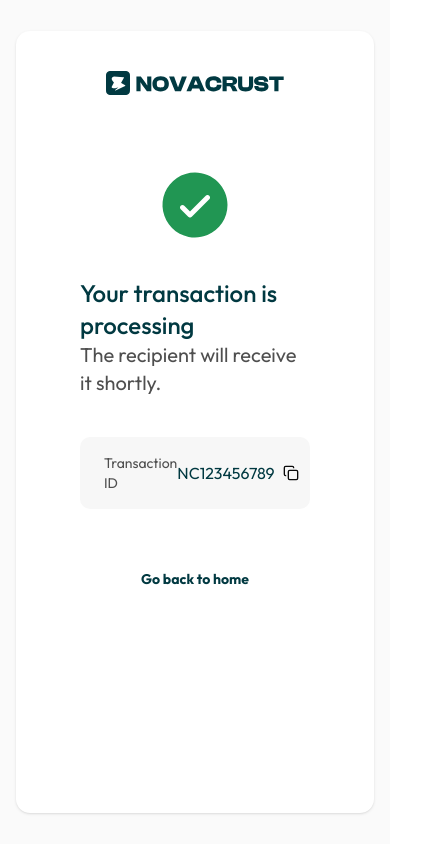
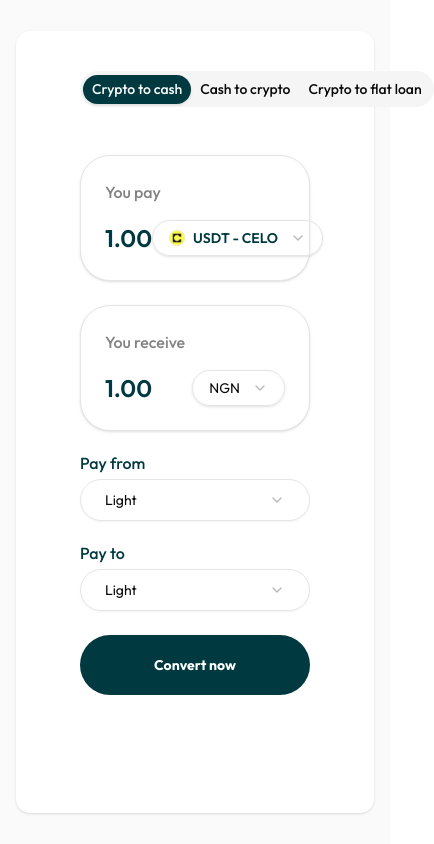
Before and after one commit to ashiruhammed/novacrust-test, a Next.js app: page / in a window 390 px wide. Shown: the whole page, 434 px wide, since content can reach past the window. Built offline with nearby package versions, Linux system fonts and the light colour scheme.

Commit message:
implement multi-step form for crypto transactions with react-hook-form integration

```diff
--- a/src/app/page.tsx
+++ b/src/app/page.tsx
@@ -1,17 +1,45 @@
+'use client';
+import React from 'react';
 import CryptoSwap from '@/components/widgets/crypto-swap';
 import EthAddress from '@/components/widgets/eth-address';
 import RecepientDetails from '@/components/widgets/recipient-detaills';
 import TransactionCompleted from '@/components/widgets/transaction-completed';
+import { useForm, FormProvider } from 'react-hook-form';
 
 export default function Home() {
+  const method = useForm();
+  const [step, setStep] = React.useState(1);
+
+  const goToNextStep = () => {
+    setStep((current) => Math.min(current + 1, 4));
+  };
+
+  const goToPrevStep = () => {
+    setStep((current) => Math.max(current - 1, 1));
+  };
+
+  const restartFlow = () => {
+    method.reset();
+    setStep(1);
+  };
+
   return (
     <div className='flex min-h-screen items-center px-4 justify-center bg-zinc-50 font-sans dark:bg-black'>
-      <main className='shadow py-10 px-16 h-[782px] rounded-xl md:min-h-[782px] bg-white w-full max-w-2xl'>
-        {/* <CryptoSwap /> */}
-        {/* <RecepientDetails /> */}
-        {/* <EthAddress /> */}
-        <TransactionCompleted />
-      </main>
+      <FormProvider {...method}>
+        <main className='shadow py-10 px-16 h-[782px] rounded-xl md:min-h-[782px] bg-white w-full max-w-2xl'>
+          {step === 1 && <CryptoSwap onNextStep={goToNextStep} />}
+          {step === 2 && (
+            <RecepientDetails
+              onNextStep={goToNextStep}
+              onPrevStep={goToPrevStep}
+            />
+          )}
+          {step === 3 && (
+            <EthAddress onNextStep={goToNextStep} onPrevStep={goToPrevStep} />
+          )}
+          {step === 4 && <TransactionCompleted onRestart={restartFlow} />}
+        </main>
+      </FormProvider>
     </div>
   );
 }
--- a/src/components/tabs/crypto-cash.tsx
+++ b/src/components/tabs/crypto-cash.tsx
@@ -7,6 +7,7 @@
 import TonIcon from '../icons/ton-icon';
 import { Button } from '../ui/button';
 import { Label } from '../ui/label';
+import { useFormContext } from 'react-hook-form';
 import {
   Select,
   SelectContent,
@@ -39,9 +40,25 @@
   },
 ];
 
-export function CryptoCash() {
-  const [selectedToken, setSelectedToken] = React.useState(tokenOptions[0].id);
+type CryptoCashProps = {
+  onNextStep?: () => void;
+};
+
+export function CryptoCash({ onNextStep }: CryptoCashProps) {
+  const { register, setValue, watch } = useFormContext();
   const [query, setQuery] = React.useState('');
+
+  React.useEffect(() => {
+    setValue('payToken', tokenOptions[0].id);
+    setValue('receiveCurrency', 'naira');
+    setValue('payFrom', 'light');
+    setValue('payTo', 'light');
+  }, [setValue]);
+
+  const selectedToken = watch('payToken') ?? tokenOptions[0].id;
+  const receiveCurrency = watch('receiveCurrency') ?? 'naira';
+  const payFrom = watch('payFrom') ?? 'light';
+  const payTo = watch('payTo') ?? 'light';
 
   const selectedOption = React.useMemo(
     () => tokenOptions.find((option) => option.id === selectedToken),
@@ -63,7 +80,9 @@
         <div className='flex-row flex items-center justify-between'>
           <h1 className='text-2xl font-semibold text-primary'>1.00</h1>
 
-          <Select value={selectedToken} onValueChange={setSelectedToken}>
+          <Select
+            value={selectedToken}
+            onValueChange={(value) => setValue('payToken', value)}>
             <SelectTrigger className='flex items-center gap-3 rounded-2xl border px-4 py-3 text-left shadow-sm'>
               <SelectValue
                 aria-label={selectedOption?.label.split('-')[0]}
@@ -100,26 +119,40 @@
               </div>
             </SelectContent>
           </Select>
+          <input
+            type='hidden'
+            {...register('payToken')}
+            value={selectedToken}
+          />
         </div>
       </div>
       <div className='space-y-4 rounded-[30px] border bg-white p-6 shadow-sm'>
         <p className='font-medium text-popover-foreground'>You receive</p>
         <div className='flex-row flex items-center justify-between'>
           <h1 className='text-2xl font-semibold text-primary'>1.00</h1>
-          <Select>
+          <Select
+            value={receiveCurrency}
+            onValueChange={(value) => setValue('receiveCurrency', value)}>
             <SelectTrigger className='flex items-center gap-3  rounded-2xl border px-4 py-3 text-left shadow-sm'>
-              <SelectValue placeholder='NGN' defaultValue={'naira'} />
+              <SelectValue placeholder='NGN' />
             </SelectTrigger>
             <SelectContent>
               <SelectItem value='naira'>NGN</SelectItem>
             </SelectContent>
           </Select>
+          <input
+            type='hidden'
+            {...register('receiveCurrency')}
+            value={receiveCurrency}
+          />
         </div>
       </div>
 
       <div className='space-y-2'>
         <Label className='text-primary font-medium'>Pay from</Label>
-        <Select>
+        <Select
+          value={payFrom}
+          onValueChange={(value) => setValue('payFrom', value)}>
           <SelectTrigger className='w-full py-5 px-6 rounded-full'>
             <SelectValue
               placeholder='Theme'
@@ -132,10 +165,13 @@
             <SelectItem value='system'>System</SelectItem>
           </SelectContent>
         </Select>
+        <input type='hidden' {...register('payFrom')} value={payFrom} />
       </div>
       <div className='space-y-2'>
         <Label className='text-primary font-medium'>Pay to</Label>
-        <Select>
+        <Select
+          value={payTo}
+          onValueChange={(value) => setValue('payTo', value)}>
           <SelectTrigger className='w-full py-5 px-6 rounded-full'>
             <SelectValue
               placeholder='Theme'
@@ -148,9 +184,14 @@
             <SelectItem value='system'>System</SelectItem>
           </SelectContent>
         </Select>
+        <input type='hidden' {...register('payTo')} value={payTo} />
       </div>
 
-      <Button size={'lg'} className='w-full rounded-full font-bold'>
+      <Button
+        type='button'
+        size={'lg'}
+        className='w-full text-white rounded-full font-bold'
+        onClick={onNextStep}>
         Convert now
       </Button>
     </div>
```
